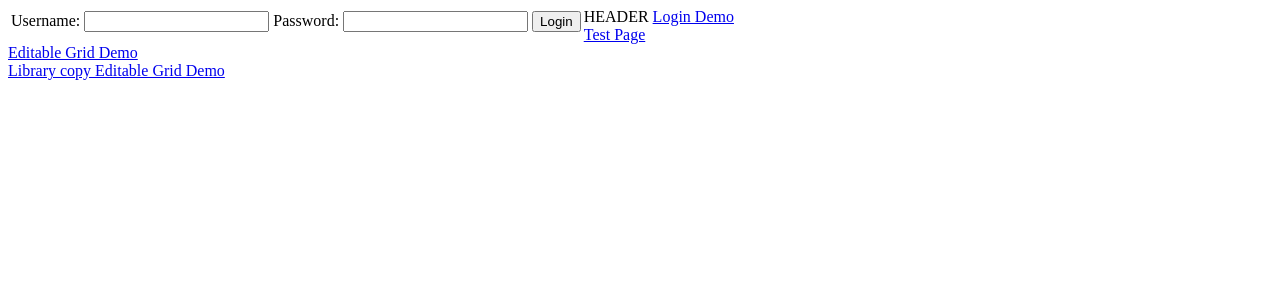
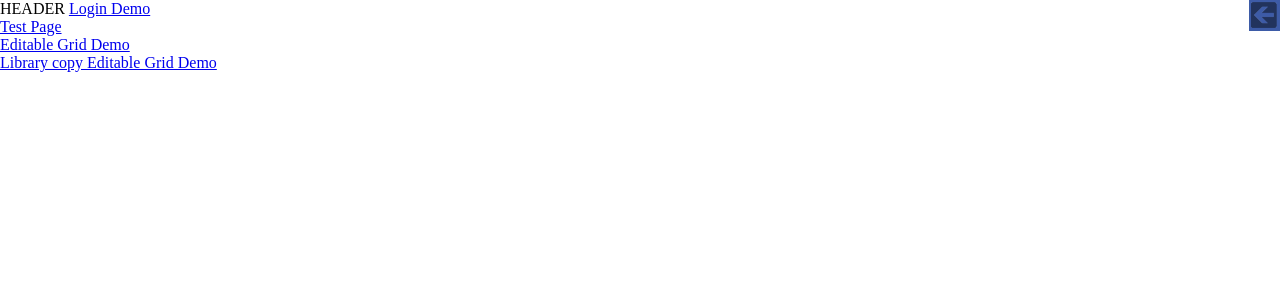
Before and after one commit to mrmupton/development, a PHP site: page / in a window 1280 px wide. Shown: the top 300 px of the page. Run offline with PHP 8.4, Linux system fonts and the light colour scheme.

Commit message:
Working admin bar with some css

```diff
--- a/library/adminBar/adminBar.php
+++ b/library/adminBar/adminBar.php
@@ -24,17 +24,15 @@ $(document).ready(function() {
 			datatype: 'text',
 			data:  $(this).serialize(),
 			success: function(response) {
-				var rarray = response.split(' && ')
+				var rarray = response.split(' && ');
+				$("#adminBarAccess").html(rarray[1]);
 				if(rarray[0].indexOf('logout') > -1){
-					$("#adminBarAccess").html(rarray[1]);
 					$("#userval").html(rarray[2]);
 				}
 				if(rarray[0].indexOf('login') > -1){
-					$("#adminBarAccess").html(rarray[1]);
 					if(username !== undefined){ $("#username").val(username); };
 				}
 				if(rarray[0].indexOf('invalid') > -1){
-					$("#adminBarAccess").html(rarray[1]);
 				}
 			},
 			error: function(error) {
@@ -44,13 +42,21 @@ $(document).ready(function() {
 	});
 });
 </script>
+<div class="adminbar">
+	<div class="open">
+    	<img src="<?php echo URL_PATH.'library/adminBar/images/expand.png'; ?>" width="29" height="29" alt="Expand Admin Bar" />
+    </div>
 <form id="adminForm" method="post" action="" autocomplete="off">
-	<div id="adminBarAccess">
+    <div class="adminbarform">
+        <table><tbody><tr id="adminBarAccess">
 <?php
 	ob_start(); include_once(ROOT_PATH.'library/siteSecurity/forms/logoutForm.php'); $logoutform = ob_get_clean();
 	ob_start(); include_once(ROOT_PATH.'library/siteSecurity/forms/loginForm.php'); $loginform = ob_get_clean();
 	if(isset($_SESSION['username'])){ echo $logoutform; }
 	else{ echo $loginform; }
 ?>
-	</div>
+        </tr></tbody></table>
+    </div>
 </form>
+    </div>
+</div>
--- a/library/adminBar/css/adminbar.css
+++ b/library/adminBar/css/adminbar.css
@@ -1,5 +1,4 @@
 /* CSS Document */
-/*
 .logininvalid {
 	float:left;
 	padding:5px 0;
@@ -15,10 +14,8 @@
     right:0;
 }
 .adminbar .open { float:left; padding:1px; }
-.adminbar #adminBarAccess { display:none; }
-.adminbar:hover #adminBarAccess { display:inline; }
-*/
-/* login logout form */
-/*.adminbarform { color:white; display:inline; }
+
+.adminbar .adminbarform { display:none; }
+.adminbar:hover .adminbarform { display:inline; }
+.adminbarform { color:white; display:inline; }
 .adminbarform td { width:220px; } .adminbarform td.submit { width:70px; } .adminbarform td.welcome { width:150px; }
-*/
--- a/library/siteSecurity/action/loginUser.php
+++ b/library/siteSecurity/action/loginUser.php
@@ -8,7 +8,7 @@ include_once('../../../root.php');
 $username = $_POST['username'];
 $password = $_POST['password'];
 
-setcookie('username',$username, time()+3600, '/');
+//setcookie('username',$username, time()+3600, '/');
 
 $return = false; $error = '';
 try {
--- a/library/siteSecurity/forms/loginForm.php
+++ b/library/siteSecurity/forms/loginForm.php
@@ -1,11 +1,3 @@
-<?php
-if(isset($_COOKIE['username'])) $username = $_COOKIE['username'];
-?>
-<table colspacing="0" colpadding="0" class="loginform">
-    <tr>
-        <td>Username: <input type="text" name="username" id="username" value="" autocomplete="off" /></td>
-        <td>Password: <input type="password" name="password" id="password" value="" autocomplete="off" /></td>
-        <td><input type="submit" name="submit" id="submit" value="Login" /></td>
-    </tr>
-    <input id="form" name="form" type="hidden" value="loginUser" />
-</table>
+<td>Username: <input type="text" name="username" id="username" value="" autocomplete="off" /></td>
+<td>Password: <input type="password" name="password" id="password" value="" autocomplete="off" /></td>
+<td class="submit"><input type="submit" name="submit" id="submit" value="Login" /><input id="form" name="form" type="hidden" value="loginUser" /></td>
--- a/library/siteSecurity/forms/logoutForm.php
+++ b/library/siteSecurity/forms/logoutForm.php
@@ -1,8 +1,2 @@
-<table colspacing="0" colpadding="0" class="loginform">
-    <tr>
-        <td>Hello <span id="userval"></span></td>
-        <td><input type="submit" name="submit" id="submit" value="Logout" /></td>
-    </tr>
-    <input id="username" name="username" type="hidden" value="" />
-    <input id="form" name="form" type="hidden" value="logoutUser" />
-</table>
+<td class="welcome">Hello <span id="userval"></span></td>
+<td class="submit"><input type="submit" name="submit" id="submit" value="Logout" /><input id="username" name="username" type="hidden" value="" /><input id="form" name="form" type="hidden" value="logoutUser" /></td>
--- a/library/styleSheet/css/style.php
+++ b/library/styleSheet/css/style.php
@@ -1,11 +1,4 @@
 <?php
 header('Content-Type:text/css, charset: UTF-8');
 ?>
-.logininvalid {
-	float:left;
-	padding:5px 0;
-}
-.loginform {
-	float:left;
-    height:1.2em;
-}
+body { margin:0; padding:0; }
```
